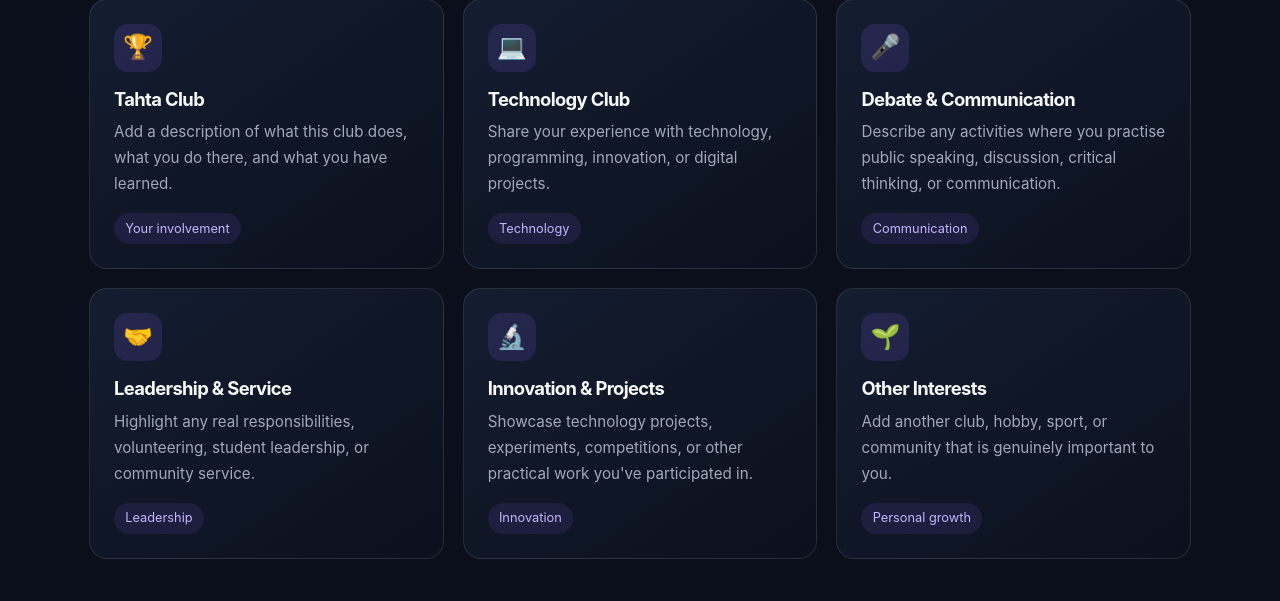
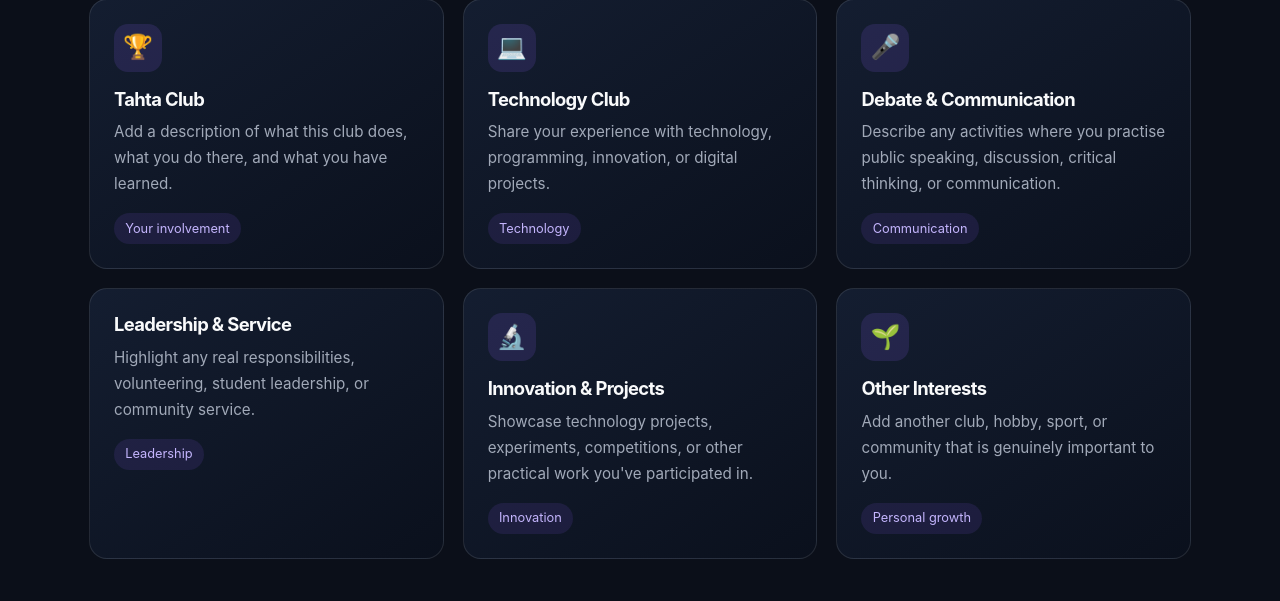
Before and after one commit to clairon-hub/clairon-portfolio, a Django app: page /about/ in a window 1280 px wide. Shown: the part 1470-2071 px from the top of the page. Run offline with Django 4.2, Linux system fonts and the light colour scheme.

Commit message:
improved Html version

```diff
--- a/templates/core/about.html
+++ b/templates/core/about.html
@@ -170,7 +170,6 @@
         </article>
 
         <article class="card club-card">
-            <div class="card-icon">🤝</div>
             <h3>Leadership & Service</h3>
             <p>
                 Highlight any real responsibilities, volunteering,
```
